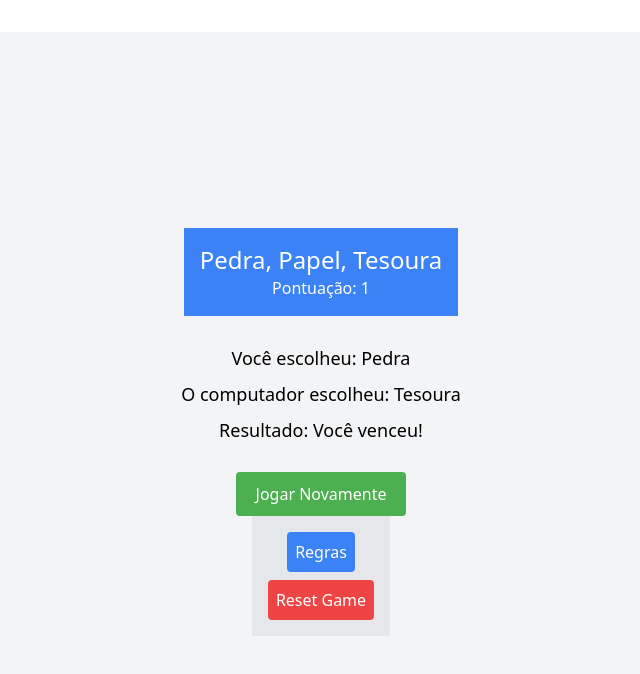
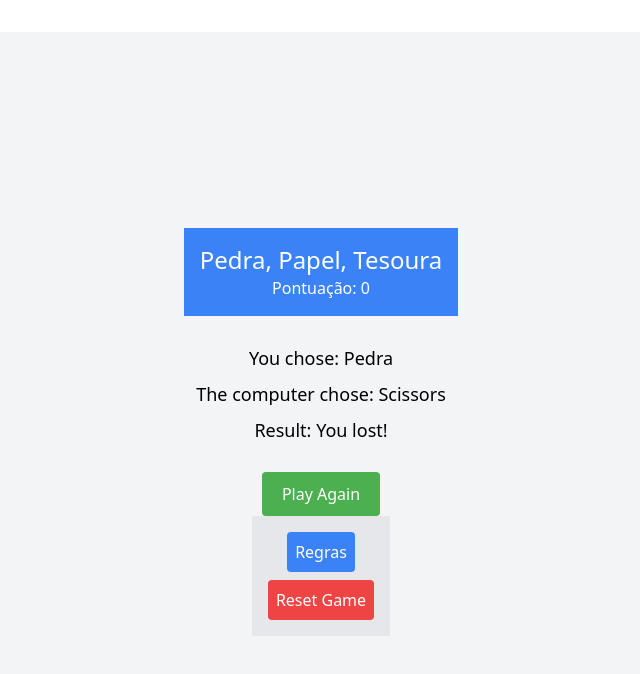
Before and after one commit to walidalves/pedra-papel-tesoura, a React (Vite) app: page / in a window 1280 px wide. Both pictures are taken after a click on the button "Pedra". Shown: the top 674 px of the page, without its empty margins (319-959 px from the left). Built offline with nearby package versions, Linux system fonts and the light colour scheme.

Commit message:
Padronização idioma

```diff
--- a/src/components/Game.jsx
+++ b/src/components/Game.jsx
@@ -14,12 +14,12 @@ const Game = ({ setScore }) => {
   useEffect(() => {
     if (playerChoice !== null && computerChoice === null) {
       console.log('Player Choice:', playerChoice);
-      const choices = ['Pedra', 'Papel', 'Tesoura'];
+      const choices = ['Rock', 'Paper', 'Scissors'];
       let randomChoice;
 
-      // Verificar se a escolha anterior foi 'Pedra'
-      if (previousComputerChoice === 'Pedra') {
-        const newChoices = ['Papel', 'Tesoura'];
+      // Check if the previous choice was 'Rock'
+      if (previousComputerChoice === 'Rock') {
+        const newChoices = ['Paper', 'Scissors'];
         randomChoice = newChoices[Math.floor(Math.random() * newChoices.length)];
       } else {
         randomChoice = choices[Math.floor(Math.random() * choices.length)];
@@ -41,19 +41,19 @@ const Game = ({ setScore }) => {
   const determineWinner = (player, computer) => {
     console.log(`Determining Winner - Player Choice: ${player}, Computer Choice: ${computer}`);
     if (player === computer) {
-      setResult('Empate!');
+      setResult('Draw!');
     } else if (
-      (player === 'Pedra' && computer === 'Tesoura') ||
-      (player === 'Tesoura' && computer === 'Papel') ||
-      (player === 'Papel' && computer === 'Pedra')
+      (player === 'Rock' && computer === 'Scissors') ||
+      (player === 'Scissors' && computer === 'Paper') ||
+      (player === 'Paper' && computer === 'Rock')
     ) {
-      setResult('Você venceu!');
+      setResult('You won!');
       setScore(prevScore => {
         console.log('Incrementing Score');
         return prevScore + 1;
       });
     } else {
-      setResult('Você perdeu!');
+      setResult('You lost!');
     }
   };
 
@@ -65,16 +65,16 @@ const Game = ({ setScore }) => {
   };
 
   if (playerChoice === undefined) {
-    return <div>Carregando...</div>;
+    return <div>Loading...</div>;
   }
 
   return (
     <div className="result">
-      <p>Você escolheu: {playerChoice}</p>
-      <p>O computador escolheu: {computerChoice}</p>
-      <p>Resultado: {result}</p>
+      <p>You chose: {playerChoice}</p>
+      <p>The computer chose: {computerChoice}</p>
+      <p>Result: {result}</p>
       <button onClick={playAgain} className="button">
-        Jogar Novamente
+        Play Again
       </button>
     </div>
   );
```
